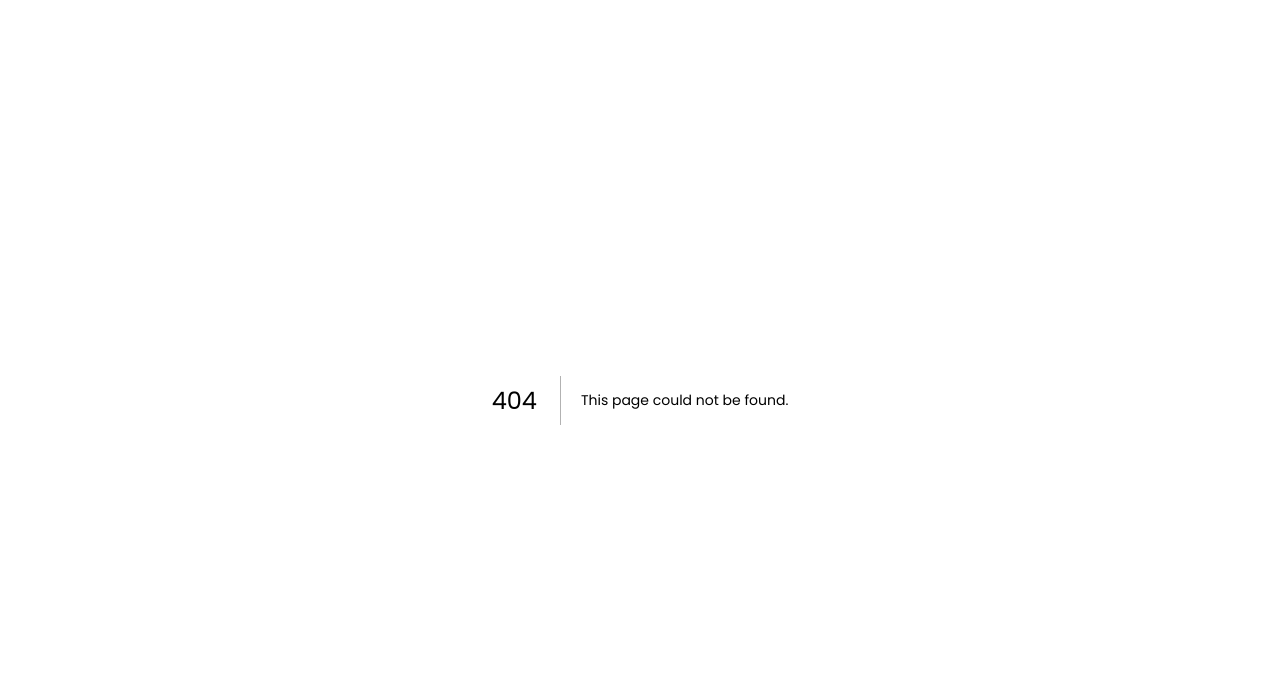
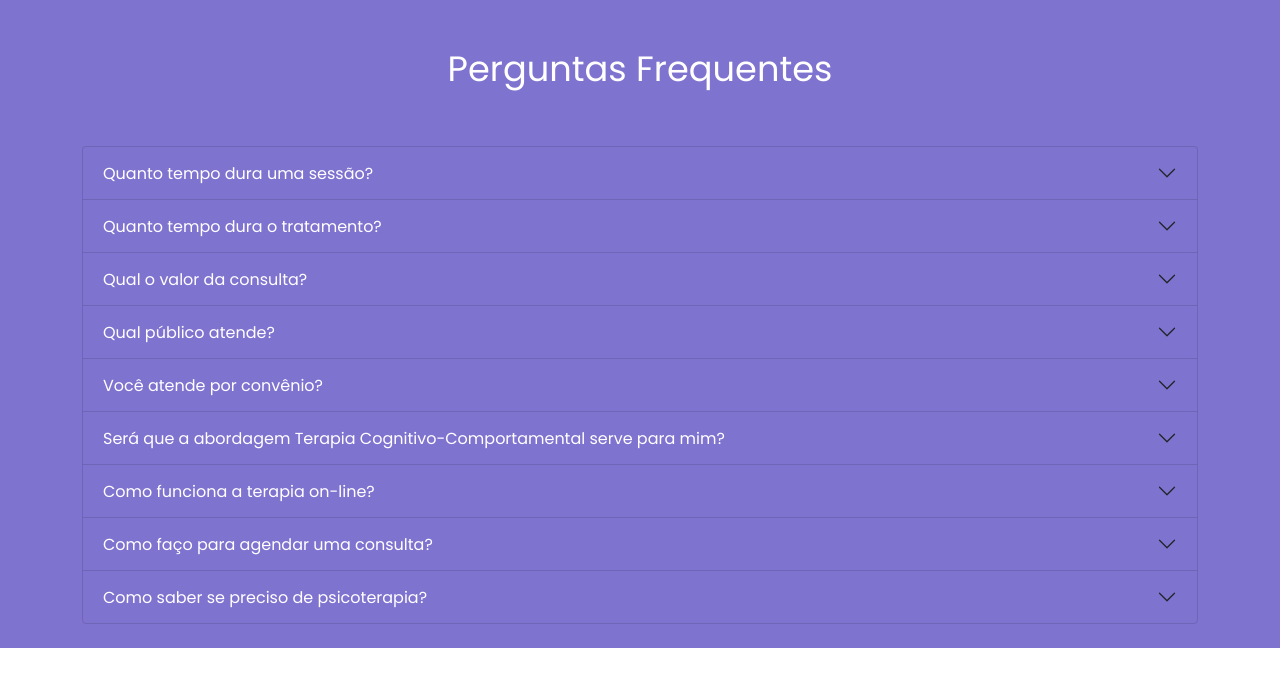
Before and after one commit to phchortolani/psidaramarquesv2, a Next.js app: page /src/components/pergunta/pergunta in a window 1280 px wide. Before the commit this address had no page. Shown: the top 686 px of the page. Built offline with nearby package versions, Linux system fonts and the light colour scheme.

Commit message:
include pf

```diff
--- a/package.json
+++ b/package.json
@@ -12,6 +12,7 @@
     "@next/font": "13.0.7",
     "eslint": "8.29.0",
     "eslint-config-next": "13.0.7",
+    "html-react-parser": "^3.0.8",
     "next": "13.0.7",
     "react": "18.2.0",
     "react-dom": "18.2.0",
--- a/pages/index.js
+++ b/pages/index.js
@@ -7,6 +7,7 @@ import Wave2 from './src/components/waves/Wave2'
 import Wave3 from './src/components/waves/Wave3'
 import Terapia from './src/components/terapia/terapia'
 import Sobre from './src/components/sobre/sobre'
+import Pergunta from './src/components/pergunta/pergunta'
 import { useEffect, useState } from 'react'
 
 
@@ -32,6 +33,8 @@ export default function Home() {
       <Wave3 />
       <Sobre isMobile={isMobile} />
 
+      <Pergunta isMobile={isMobile} />
+
       {/*  <a href="https://wa.me/message/OQPASIZH7O75G1" target="_blank"  rel="noopener noreferrer" style={{ position: 'fixed', bottom: '20px', right: '30px', zIndex: '9999' }}>
         <img src="/whatsapp.svg"  />
       </a> */}
--- /dev/null
+++ b/pages/src/components/pergunta/pergunta.js
@@ -0,0 +1,77 @@
+import HTMLReactParser from 'html-react-parser'
+
+export default function PerguntasFrequentes() {
+    const peguntas = [
+        {
+            pergunta: "Quanto tempo dura uma sessão?",
+            resposta: "Dura em torno de 50 minutos a 1 hora."
+        },
+        {
+            pergunta: "Quanto tempo dura o tratamento?",
+            resposta: "Não há uma resposta única, porque depende de diversos fatores. Irei avaliar junto ao paciente os motivos que o levaram a buscar a psicoterapia, quais são os seus objetivos com o tratamento e quais questões serão trabalhadas sessão a sessão.  Quando a psicóloga e o paciente perceber que a psicoterapia já trouxe os benefícios que o paciente desejava, ambos poderão tomar uma decisão conjunta sobre o encerramento do processo. É importante ressaltar que uma profissional ética nunca irá prolongar o tratamento do paciente mais do que o necessário."
+        },
+        {
+            pergunta: "Qual o valor da consulta?",
+            resposta: "Entre em contato para saber mais sobre valores e formas de pagamento."
+        },
+        {
+            pergunta: "Qual público atende?",
+            resposta: "Atendo adultos e adolescentes do público feminino."
+        },
+        {
+            pergunta: "Você atende por convênio?",
+            resposta: "Não atendo por convênio. Meus atendimentos são particulares. Mas ofereço recibo para que você consiga o reembolso. Entre em contato com seu convênio para saber se você tem essa opção."
+        },
+        {
+            pergunta: "Será que a abordagem Terapia Cognitivo-Comportamental serve para mim?",
+            resposta: "É uma abordagem clara e direta. É utilizada para tratar diversos transtornos  mentais de forma eficiente. Identificar padrões de comportamento, pensamento, crenças. Se destina para vários  transtornos desde alimentares, fobias, traumas depressão, ansiedade."
+        },
+        {
+            pergunta: "Como funciona a terapia on-line?",
+            resposta: "<p>Os atendimentos psicológicos são feito por vídeo chamada, onde conversaremos da mesma forma como se estivéssemos juntos no consultório. Você precisará ter um celular, tablet ou computador com câmera; internet com boa velocidade e fones de ouvido com microfone. E para que o sigilo das sessões não seja comprometido, você deverá escolher um espaço fechado e tranquilo, para que se sinta mais confortável e seguro em compartilhar suas informações comigo.</p>" +
+                "<p>Plataformas utilizadas para o atendimento: <b>ZOOM</b>, <b>Google Meet</b> e <b>WhatsApp</b>.</p>"
+        },
+        {
+            pergunta: "Como faço para agendar uma consulta?",
+            resposta: "<p> 1. Entre em contato comigo por WhatsApp; </p>" +
+                "<p> 2. Escolha o melhor horário para ser atendido; </p>" +
+                "<p> 3. Faça o pagamento da sessão (Cartão, Transferência ou PIX); </p>" +
+                "<p>4. No momento da consulta, certifique-se que está com um bom sinal de internet e aguarde ser atendido.</p>"
+        },
+        {
+            pergunta: "Como saber se preciso de psicoterapia? ",
+            resposta: "<p>Gosto de dividir essa pergunta em 3 grupos, sendo eles: </p>" +
+                "<p> - Pessoas que tem um diagnóstico de um transtorno mental e que automaticamente necessita de um tratamento e acompanhamento psicológico. Como depressão, transtornos de ansiedade e etc... </p>" +
+                "<p> - Pessoas que não tem um diagnóstico de transtorno mental, mas apresenta questões pontuais, como dificuldade para tomar decisões, dificuldade para lidar com alguma área específica da vida, dificuldade para lidar com seus sentimentos e pensamentos e necessita da ajuda de um profissional. </p>" +
+                "<p> - Outras pessoas se motivam a procurar pela terapia mesmo sem identificar um problema específico,  seja apenas pela busca do autoconhecimento e etc... </p>"
+        }
+    ]
+
+    return (
+        <section id="Pergunta" className="pergunta ">
+            <div className='container'>
+                <div className="headerSection">
+                    <h2 className="titleSection text-white">Perguntas Frequentes</h2>
+                </div>
+                <div className="perguntasContent pb-4">
+                    <div className="accordion" id="acPerguntas">
+                        {peguntas.map((e, i) => {
+                            return <div key={i} className="accordion-item">
+                                <h2 className="accordion-header" id={"flush-heading" + (i)}>
+                                    <button className="accordion-button collapsed" type="button" data-bs-toggle="collapse" data-bs-target={"#flush-collapse" + (i)} aria-expanded="false" aria-controls={"flush-collapse" + (i)}>
+                                        {HTMLReactParser("<span class='text-white'>" + e.pergunta + "</span>")}
+                                    </button>
+                                </h2>
+                                <div id={"flush-collapse" + (i)} className="accordion-collapse collapse" aria-labelledby={"flush-heading" + (i)} data-bs-parent="#acPerguntas">
+                                    <div className="accordion-body"> {HTMLReactParser(e.resposta)}</div>
+                                </div>
+                            </div>
+                        })}
+
+                    </div>
+                </div>
+            </div>
+
+        </section>
+    )
+}
--- a/pages/src/components/terapia/terapia.js
+++ b/pages/src/components/terapia/terapia.js
@@ -7,7 +7,7 @@ export default function Terapia(props) {
                     <h2 className="titleSection">O que a terapia pode cuidar?</h2>
                 </div>
                 <div className="terapiaContent">
-              {/*       {!props.isMobile ? <Image
+                    {/*       {!props.isMobile ? <Image
                         src="/terapia.png"
                         alt="Psicóloga Dara Marques"
                         width={648}
--- a/pages/src/components/waves/Wave3.js
+++ b/pages/src/components/waves/Wave3.js
@@ -1,3 +1,3 @@
 export default function Wave1() {
-    return <img  src="/Wave3.svg" />
+    return <img src="/Wave3.svg" />
 }
--- a/styles/globals.css
+++ b/styles/globals.css
@@ -124,7 +124,8 @@ body::-webkit-scrollbar-thumb {
   /*   border-radius: 42% 58% 32% 68% / 67% 17% 83% 33%; */
   border-radius: 20px;
   /*  filter: drop-shadow(2px 4px 6px lightgray) */
-  filter: drop-shadow(0px 0px 22px lightgray);
+  filter: drop-shadow(0px 10px 10px lightgray);
+
 }
 
 .titleLand {
@@ -319,16 +320,46 @@ section.home {
   place-content: center;
 }
 
+section.pergunta {
+  background: #7f73d0;
+}
+
 section.sobre {
-
   margin-bottom: 2rem;
   min-height: calc(100vh - 7rem);
   display: grid;
   place-content: center;
 }
 
+
 .aboutText {
   font-size: 16px;
+}
+
+.accordion-button:not(.collapsed) {
+  color: #8175d1;
+  background-color: #9f90e0;
+}
+
+.accordion-body {
+  padding: 1rem 1.25rem;
+  background: #eae3fa;
+}
+
+.accordion-button:focus {
+  z-index: 3;
+  border-color: #6f65b6 !important;
+  outline: 0;
+  box-shadow: unset !important;
+  /* box-shadow: 0 0 0 0.25rem rgb(13 110 253 / 25%); */
+}
+
+.accordion-button:focus {
+  z-index: 3;
+  border-color: #ebe5f9;
+  outline: 0;
+  box-shadow: unset !important;
+  /* box-shadow: 0 0 0 0.25rem rgb(13 110 253 / 25%); */
 }
 
 section.terapia {
```
Also changed, not shown: pages/src/components/NavBar.js (+8 -4 lines), 1 other file (tests, documents, lock files or other folders).
